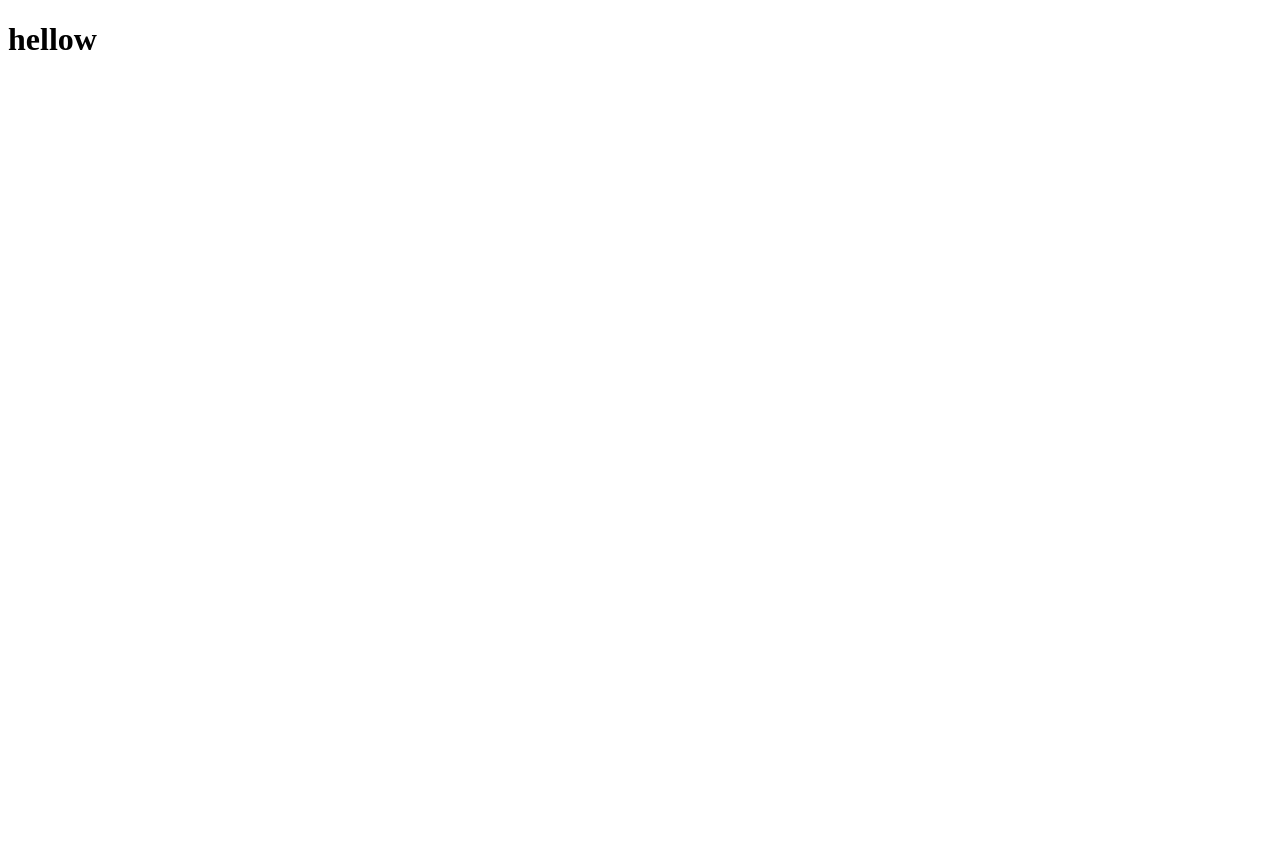
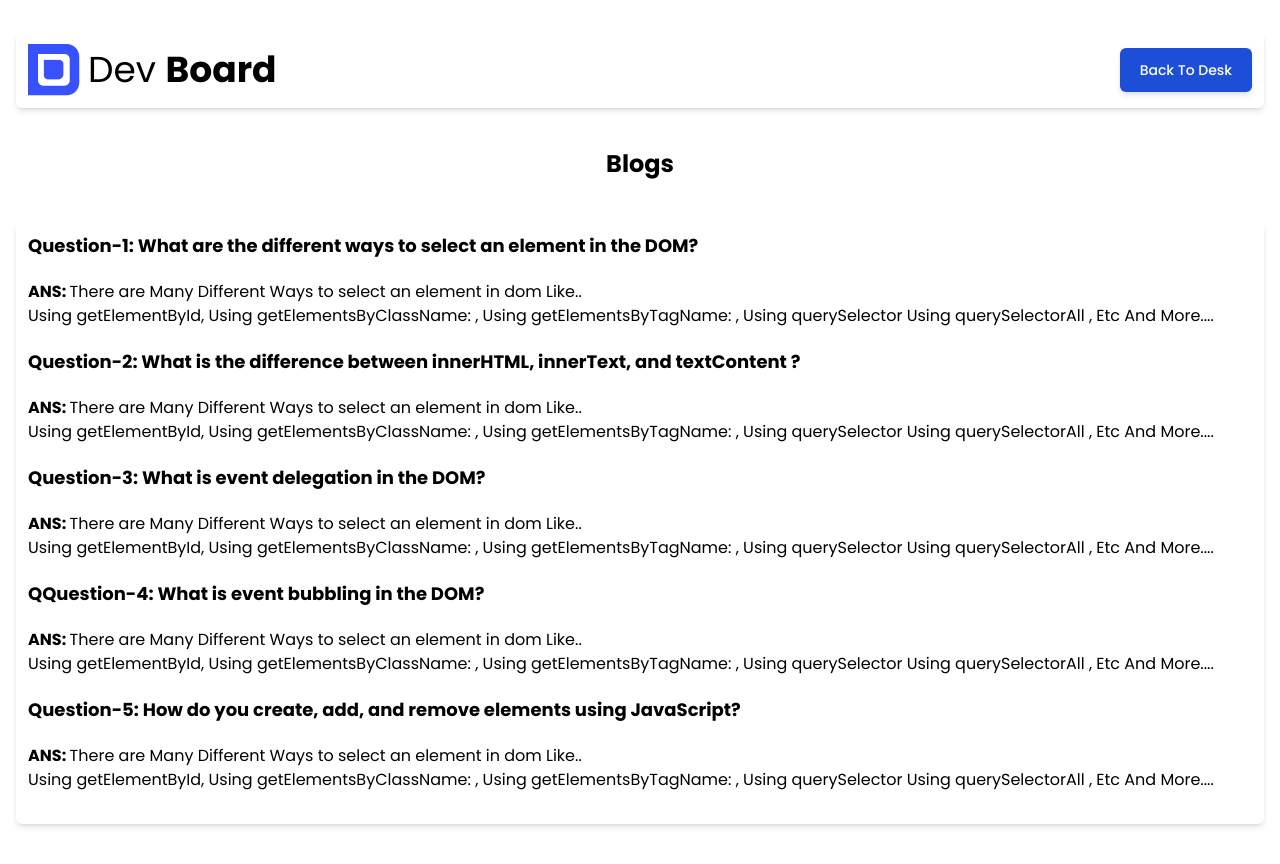
Before and after one commit to Rakib9936/Dev-Board-assignment, a plain HTML site: page question.html in a window 1280 px wide. Before the commit the page ends 800 px from the top, so only its background shows below. Drawn offline with nearby package versions, Linux system fonts and the light colour scheme.

Commit message:
question ans section add

```diff
--- a/question.html
+++ b/question.html
@@ -4,8 +4,93 @@
     <meta charset="UTF-8">
     <meta name="viewport" content="width=, initial-scale=1.0">
     <title>Document</title>
+    <script src="https://cdn.tailwindcss.com"></script>
+    <link rel="preconnect" href="https://fonts.googleapis.com">
+<link rel="preconnect" href="https://fonts.gstatic.com" crossorigin>
+<link href="https://fonts.googleapis.com/css2?family=Poppins:ital,wght@0,100;0,200;0,300;0,400;0,500;0,600;0,700;0,800;0,900;1,100;1,200;1,300;1,400;1,500;1,600;1,700;1,800;1,900&display=swap" rel="stylesheet">
+
+<style>
+    .font-poppins{
+  font-family: "Poppins", sans-serif;
+
+}
+</style>
 </head>
-<body>
-    <h1>hellow</h1>
+<body class="font-poppins">
+    <nav class="mt-8 mb-10 mx-4 p-3 shadow-md max-w-full rounded-md bg-white">
+        <div class="flex justify-between items-center">
+            <div class="flex items-center gap-2">
+                <img src="assets/logo.png" alt="">
+                <h1 class="text-4xl">Dev <span class="font-bold">Board</span></h1>
+            </div>
+            <div >
+                <button id="back-to-desk" class="px-5 py-3 text-white rounded-md shadow-md bg-blue-700 font-medium text-sm">Back To Desk</button>
+            </div>
+        </div>
+    </nav>
+    <h1 class="font-bold text-2xl text-center mb-10">Blogs</h1>
+    <section class="mt-8 mb-10 mx-4 p-3 shadow-md max-w-full rounded-md bg-white">
+        <h1 class="font-bold text-lg  mb-5">Question-1: What are the different ways to select an element in the DOM?</h1>
+        <p class="mb-5"><span class="font-bold">
+            ANS:
+        </span> There are Many Different Ways to select an element in dom Like.. <br>
+ Using getElementById,
+Using getElementsByClassName: ,
+Using getElementsByTagName: ,
+Using querySelector
+Using querySelectorAll ,
+
+Etc And More....
+        </p>
+        <h1 class="font-bold text-lg  mb-5">Question-2: What is the difference between innerHTML, innerText, and textContent ?</h1>
+        <p class="mb-5"><span class="font-bold">
+            ANS:
+        </span> There are Many Different Ways to select an element in dom Like.. <br>
+ Using getElementById,
+Using getElementsByClassName: ,
+Using getElementsByTagName: ,
+Using querySelector
+Using querySelectorAll ,
+
+Etc And More....
+        </p>
+        <h1 class="font-bold text-lg  mb-5">Question-3: What is event delegation in the DOM?</h1>
+        <p class="mb-5"><span class="font-bold">
+            ANS:
+        </span> There are Many Different Ways to select an element in dom Like.. <br>
+ Using getElementById,
+Using getElementsByClassName: ,
+Using getElementsByTagName: ,
+Using querySelector
+Using querySelectorAll ,
+
+Etc And More....
+        </p>
+        <h1 class="font-bold text-lg  mb-5">QQuestion-4: What is event bubbling in the DOM?</h1>
+        <p class="mb-5"><span class="font-bold">
+            ANS:
+        </span> There are Many Different Ways to select an element in dom Like.. <br>
+ Using getElementById,
+Using getElementsByClassName: ,
+Using getElementsByTagName: ,
+Using querySelector
+Using querySelectorAll ,
+
+Etc And More....
+        </p>
+        <h1 class="font-bold text-lg  mb-5">Question-5: How do you create, add, and remove elements using JavaScript?</h1>
+        <p class="mb-5"><span class="font-bold">
+            ANS:
+        </span> There are Many Different Ways to select an element in dom Like.. <br>
+ Using getElementById,
+Using getElementsByClassName: ,
+Using getElementsByTagName: ,
+Using querySelector
+Using querySelectorAll ,
+
+Etc And More....
+        </p>
+    </section>
+    <script src="script/back.js"></script>
 </body>
 </html>
--- /dev/null
+++ b/script/back.js
@@ -0,0 +1,5 @@
+document.getElementById('back-to-desk').addEventListener('click',function(){
+    console.log('bai fot');
+    window.location.href="./index.html";
+
+});
```
Also changed, not shown: index.html (+2 -2 lines), script/script.js (+7 -2 lines).
